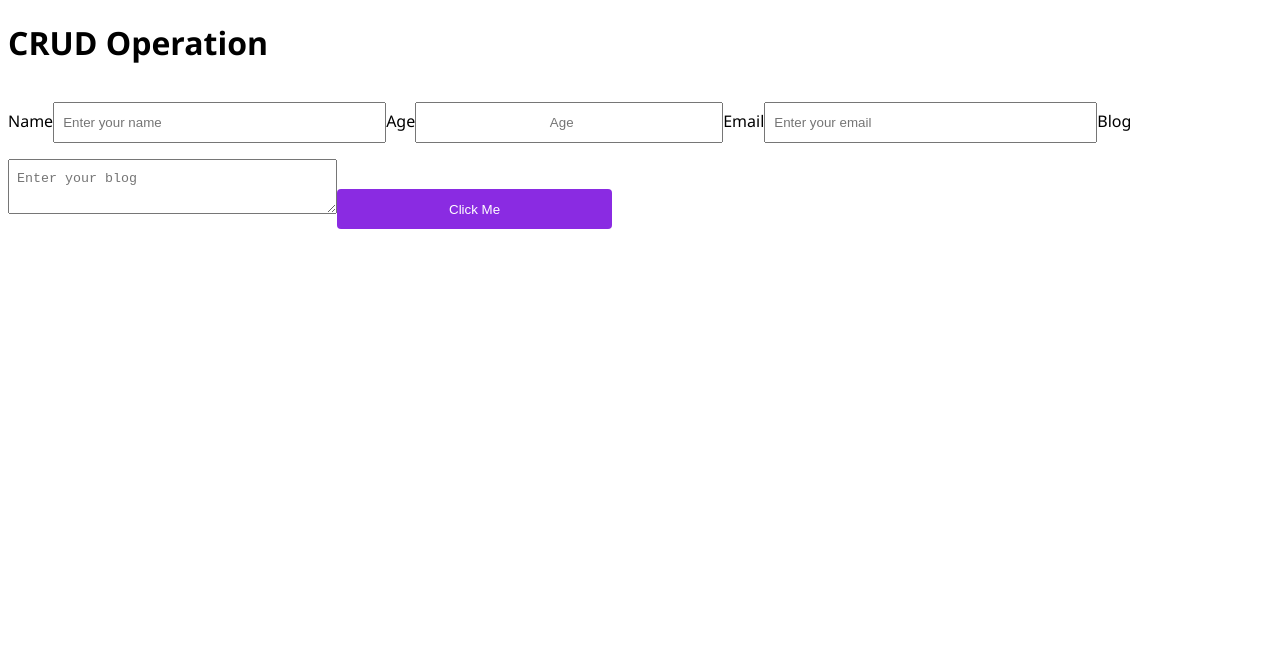
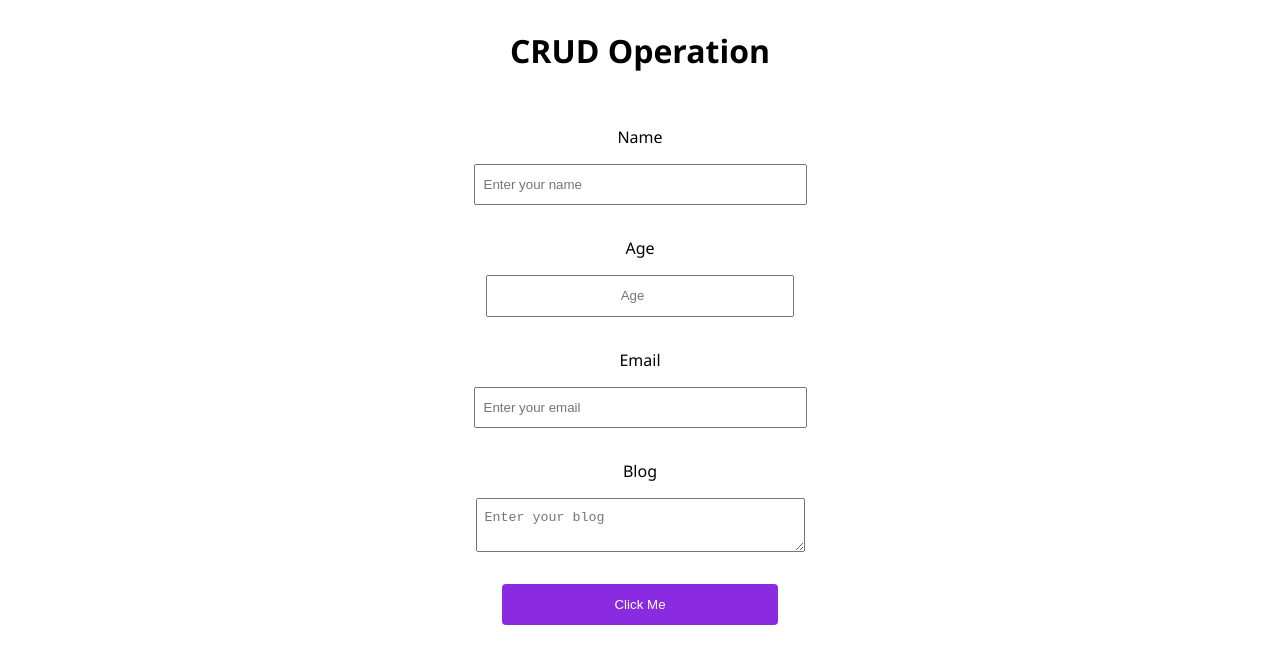
Before and after one commit to dsrathore1/React-Projects, a React (Create React App) app in the folder CRUD APP/client/: page / in a window 1280 px wide. Shown: the top 664 px of the page. Built offline with nearby package versions, Linux system fonts and the light colour scheme; the HTML template or start-up script is replaced by a standard one.

Commit message:
App's js file

```diff
--- a/CRUD APP/client/src/App.js
+++ b/CRUD APP/client/src/App.js
@@ -1,18 +1,45 @@
+import React, { useState } from 'react';
+import axios from 'axios';
 import './App.css';
 
 function App() {
+
+  const [crudName, setCRUDName] = useState('');
+  const [crudAge, setCRUDAge] = useState(0);
+  const [crudEmail, setCRUDEmail] = useState('');
+  const [crudBlog, setCRUDBlog] = useState('');
+
+  const addData = () => {
+    axios.post("http://localhost:4000/insert", {
+      crudName: crudName,
+      crudAge: crudAge,
+      crudEmail: crudEmail,
+      crudBlog: crudBlog
+    });
+  };
+
   return (
     <div className="App">
-      <h1 className="heading">CRUD Operation</h1>
-      <label className="name">Name</label>
-      <input type="text" placeholder="Enter your name" className="nameI" />
-      <label className="age">Age</label>
-      <input type="number" max="50" min="0" placeholder="Age" className="ageI" />
-      <label className="email">Email</label>
-      <input type="email" placeholder="Enter your email" className="emailI" />
-      <label className="blog">Blog</label>
-      <textarea placeholder="Enter your blog" className="blogI" />
-      <button class="btn">Click Me</button>
+      <div className="container">
+        <h1 className="heading">CRUD Operation</h1>
+        <label className="name">Name</label>
+        <input type="text" placeholder="Enter your name" className="nameI" onChange={(event) => {
+          setCRUDName(event.target.value);
+        }} />
+        <label className="age">Age</label>
+        <input type="number" max="50" min="0" placeholder="Age" className="ageI" onChange={(event) => {
+          setCRUDAge(event.target.value)
+        }} />
+        <label className="email">Email</label>
+        <input type="email" placeholder="Enter your email" className="emailI" onChange={(event) => {
+          setCRUDEmail(event.target.value)
+        }} />
+        <label className="blog">Blog</label>
+        <textarea placeholder="Enter your blog" className="blogI" onChange={(event) => {
+          setCRUDBlog(event.target.value)
+        }} />
+        <button class="btn" onClick={addData}>Click Me</button>
+      </div>
     </div>
   );
 }
```
